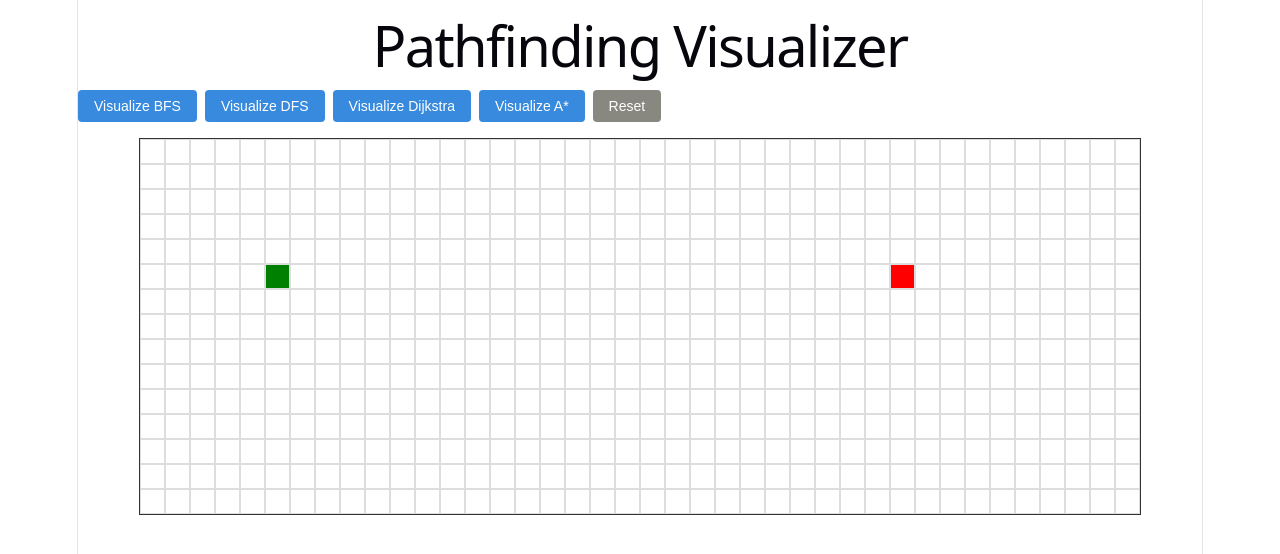
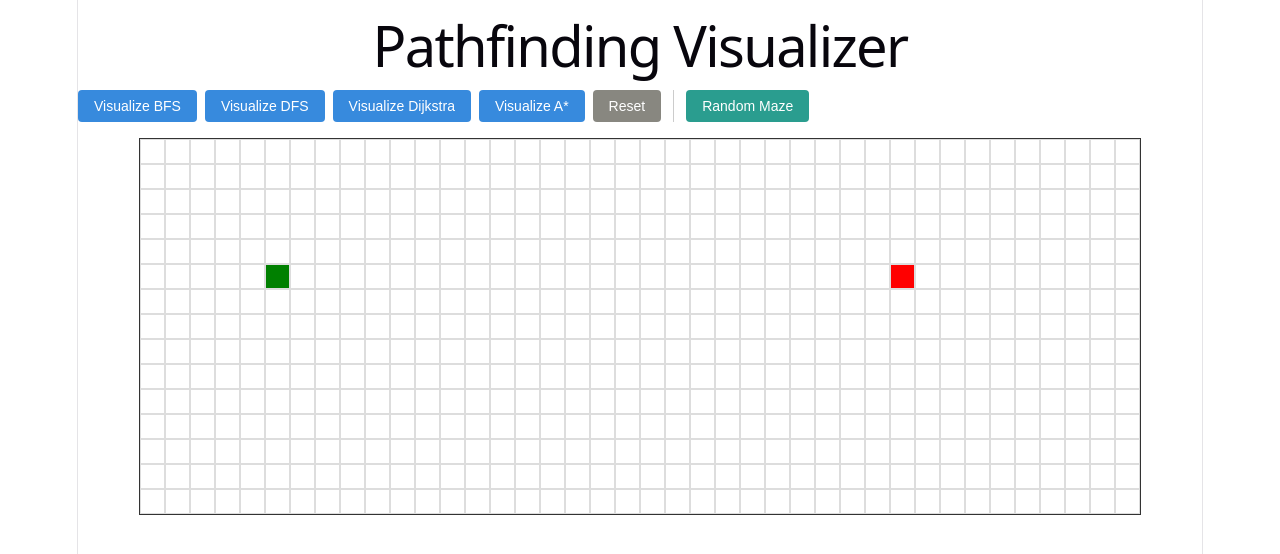
Before and after one commit to Sidfixx/maze-visualizer, a React (Vite) app: page / in a window 1280 px wide. Shown: the top 554 px of the page. Built offline with nearby package versions, Linux system fonts and the light colour scheme.

Commit message:
feat: random maze generator

```diff
--- a/src/App.tsx
+++ b/src/App.tsx
@@ -5,6 +5,7 @@ import { ControlPanel } from './components/Controls/ControlPanel';
 import { createInitialGrid } from './utils/gridUtils';
 import { useAlgorithmRunner } from './hooks/useAlgorithmRunner';
 import { useAnimationPlayer } from './hooks/useAnimationPlayer';
+import { generateRandomMaze } from './mazes/randomMaze';
 import type { Node } from './types';
 
 const NUM_ROWS = 15;
@@ -39,6 +40,13 @@ function App() {
 
   function handleReset() {
     reset(grid);
+  }
+
+  function handleGenerateRandomMaze() {
+    // Clear any existing algorithm result / animation first.
+    reset(grid);
+    // Generate a brand-new grid with random walls, then replace state.
+    setGrid(generateRandomMaze(grid));
   }
 
   function handleMouseDown(row: number, col: number, e: React.MouseEvent<HTMLDivElement>) {
@@ -88,6 +96,7 @@ function App() {
         onVisualizeDijkstra={handleVisualizeDijkstra}
         onVisualizeAStar={handleVisualizeAStar}
         onReset={handleReset}
+        onGenerateRandomMaze={handleGenerateRandomMaze}
         isRunning={isRunning}
         isAnimating={isAnimating}
       />
--- a/src/components/Controls/ControlPanel.tsx
+++ b/src/components/Controls/ControlPanel.tsx
@@ -4,6 +4,7 @@ interface ControlPanelProps {
   onVisualizeDijkstra: () => void;
   onVisualizeAStar: () => void;
   onReset: () => void;
+  onGenerateRandomMaze: () => void;
   isRunning: boolean;
   isAnimating: boolean;
 }
@@ -14,6 +15,7 @@ export function ControlPanel({
   onVisualizeDijkstra,
   onVisualizeAStar,
   onReset,
+  onGenerateRandomMaze,
   isRunning,
   isAnimating,
 }: ControlPanelProps) {
@@ -50,6 +52,16 @@ export function ControlPanel({
       <button onClick={onReset} className="btn btn-secondary">
         Reset
       </button>
+
+      {/* ── Maze Generation ───────────────────────────────── */}
+      <div className="control-divider" />
+      <button
+        onClick={onGenerateRandomMaze}
+        disabled={isRunning || isAnimating}
+        className="btn btn-maze"
+      >
+        Random Maze
+      </button>
     </div>
   );
 }
--- a/src/components/Grid/Grid.css
+++ b/src/components/Grid/Grid.css
@@ -107,3 +107,21 @@
 .cell-weighted:hover {
   opacity: 1;
 }
+
+/* ── Maze generation button ─────────────────────────────────── */
+.btn-maze {
+  background-color: #2a9d8f;
+  color: white;
+}
+
+.btn-maze:hover:not(:disabled) {
+  background-color: #1f7a6e;
+}
+
+/* Thin vertical rule separating pathfinding buttons from maze buttons */
+.control-divider {
+  width: 1px;
+  align-self: stretch;
+  background-color: #ccc;
+  margin: 0 4px;
+}
--- a/src/hooks/useALgorithmRunner.ts
+++ b/src/hooks/useALgorithmRunner.ts
@@ -37,9 +37,10 @@ export function useAlgorithmRunner() {
   }
 
   function reset(grid: Node[][]) {
-    resetGridState(grid);
-    setResult(null);
-  }
+  resetGridState(grid);
+  setResult(null);
+  setIsRunning(false);
+}
 
   return {
     result,
--- a/src/hooks/useAnimationPlayer.ts
+++ b/src/hooks/useAnimationPlayer.ts
@@ -1,25 +1,31 @@
-import { useState, useEffect } from 'react';
+import { useState, useEffect, useRef } from 'react';
 import type { Node, AlgorithmResult } from '../types';
 
 export function useAnimationPlayer(
   result: AlgorithmResult | null,
-  speed: number = 1 // speed multiplier: 1 = normal, 2 = 2x fast, 0.5 = half speed
+  speed: number = 1
 ) {
   const [visitedNodeIndices, setVisitedNodeIndices] = useState<Set<string>>(new Set());
   const [pathNodeIndices, setPathNodeIndices] = useState<Set<string>>(new Set());
   const [isAnimating, setIsAnimating] = useState(false);
 
+  const visitedIntervalRef = useRef<NodeJS.Timeout | null>(null);
+  const pathIntervalRef = useRef<NodeJS.Timeout | null>(null);
+
   useEffect(() => {
     if (!result) {
       setVisitedNodeIndices(new Set());
       setPathNodeIndices(new Set());
+      setIsAnimating(false);
+      // Clear any running intervals
+      if (visitedIntervalRef.current) clearInterval(visitedIntervalRef.current);
+      if (pathIntervalRef.current) clearInterval(pathIntervalRef.current);
       return;
     }
 
     setIsAnimating(true);
     let visitedIndex = 0;
 
-    // Animate visited nodes
     const visitedInterval = setInterval(() => {
       if (visitedIndex < result.visitedNodesInOrder.length) {
         const node = result.visitedNodesInOrder[visitedIndex];
@@ -27,10 +33,11 @@ export function useAnimationPlayer(
         visitedIndex++;
       } else {
         clearInterval(visitedInterval);
-        // Once visited is done, start path animation
         animatePath();
       }
-    }, 10 / speed); // 10ms per node, adjusted by speed
+    }, 10 / speed);
+
+    visitedIntervalRef.current = visitedInterval;
 
     function animatePath() {
       let pathIndex = 0;
@@ -43,11 +50,14 @@ export function useAnimationPlayer(
           clearInterval(pathInterval);
           setIsAnimating(false);
         }
-      }, 50 / speed); // 50ms per path node
+      }, 50 / speed);
+
+      pathIntervalRef.current = pathInterval;
     }
 
     return () => {
-      clearInterval(visitedInterval);
+      if (visitedIntervalRef.current) clearInterval(visitedIntervalRef.current);
+      if (pathIntervalRef.current) clearInterval(pathIntervalRef.current);
     };
   }, [result, speed]);
 
--- /dev/null
+++ b/src/mazes/randomMaze.ts
@@ -0,0 +1,160 @@
+import type { Node } from '../types';
+
+/**
+ * Probability that any given non-start, non-end cell becomes a wall.
+ * 0.30 means ~30% of cells are walls — dense enough to be interesting,
+ * sparse enough that a path almost always exists naturally.
+ */
+const WALL_DENSITY = 0.3;
+
+// ---------------------------------------------------------------------------
+// Public API
+// ---------------------------------------------------------------------------
+
+/**
+ * Generates a random maze on the grid by:
+ *  1. Scattering walls at WALL_DENSITY probability (never on start/end).
+ *  2. Running a BFS to check whether the end node is still reachable.
+ *  3. If not, carving a straight BFS corridor through walls to reconnect them.
+ *
+ * Returns a brand-new Node[][] — the original grid is never mutated.
+ */
+export function generateRandomMaze(grid: Node[][]): Node[][] {
+  // Locate start and end nodes before building the new grid.
+  let startNode: Node | null = null;
+  let endNode: Node | null = null;
+
+  for (const row of grid) {
+    for (const node of row) {
+      if (node.isStart) startNode = node;
+      if (node.isEnd) endNode = node;
+    }
+  }
+
+  // Safety guard: if the grid somehow has no start/end, return it unchanged.
+  if (!startNode || !endNode) return grid;
+
+  // Step 1 — build a fresh grid with randomly placed walls.
+  const newGrid: Node[][] = grid.map(row =>
+    row.map(node => ({
+      ...node,
+      isWall: !node.isStart && !node.isEnd && Math.random() < WALL_DENSITY,
+      // Reset all pathfinding state so the new grid is clean.
+      isVisited: false,
+      previousNode: null,
+      distance: Infinity,
+    }))
+  );
+
+  const newStart = newGrid[startNode.row][startNode.col];
+  const newEnd   = newGrid[endNode.row][endNode.col];
+
+  // Step 2 — verify connectivity; carve a corridor if needed.
+  if (!isReachable(newGrid, newStart, newEnd)) {
+    carveCorridorToEnd(newGrid, newStart, newEnd);
+  }
+
+  return newGrid;
+}
+
+// ---------------------------------------------------------------------------
+// Internal helpers
+// ---------------------------------------------------------------------------
+
+/**
+ * BFS that respects walls.
+ * Returns true if `end` is reachable from `start`.
+ */
+function isReachable(grid: Node[][], start: Node, end: Node): boolean {
+  const visited = new Set<string>();
+  const queue: Node[] = [start];
+  visited.add(nodeKey(start));
+
+  while (queue.length > 0) {
+    const current = queue.shift()!;
+
+    if (current.row === end.row && current.col === end.col) {
+      return true;
+    }
+
+    for (const neighbor of getCardinalNeighbors(current, grid)) {
+      const key = nodeKey(neighbor);
+      if (!visited.has(key) && !neighbor.isWall) {
+        visited.add(key);
+        queue.push(neighbor);
+      }
+    }
+  }
+
+  return false;
+}
+
+/**
+ * BFS that IGNORES walls to find the geometrically shortest route from
+ * `start` to `end`, then clears any wall along that route.
+ *
+ * This guarantees at least one open path exists after the maze is generated,
+ * while disturbing as few walls as possible.
+ */
+function carveCorridorToEnd(grid: Node[][], start: Node, end: Node): void {
+  // Map each visited node to the node that discovered it so we can trace back.
+  const cameFrom = new Map<string, Node | null>();
+  const queue: Node[] = [start];
+  cameFrom.set(nodeKey(start), null);
+
+  // BFS — traverse all cells regardless of wall status.
+  outer: while (queue.length > 0) {
+    const current = queue.shift()!;
+
+    for (const neighbor of getCardinalNeighbors(current, grid)) {
+      const key = nodeKey(neighbor);
+      if (!cameFrom.has(key)) {
+        cameFrom.set(key, current);
+        queue.push(neighbor);
+
+        if (neighbor.row === end.row && neighbor.col === end.col) {
+          break outer; // Found the end; stop expanding.
+        }
+      }
+    }
+  }
+
+  // Trace the path backwards from end → start and clear every wall along it.
+  let current: Node | null = end;
+  while (current !== null) {
+    // Clear the wall on this cell (start/end are never walls, so this is safe).
+    current.isWall = false;
+    current = cameFrom.get(nodeKey(current)) ?? null;
+  }
+}
+
+/**
+ * Returns the four cardinal (up/down/left/right) neighbours of `node`
+ * that lie within the grid bounds.
+ */
+function getCardinalNeighbors(node: Node, grid: Node[][]): Node[] {
+  const { row, col } = node;
+  const neighbors: Node[] = [];
+
+  const directions: [number, number][] = [
+    [-1,  0], // up
+    [ 1,  0], // down
+    [ 0, -1], // left
+    [ 0,  1], // right
+  ];
+
+  for (const [dr, dc] of directions) {
+    const r = row + dr;
+    const c = col + dc;
+    if (r >= 0 && r < grid.length && c >= 0 && c < grid[0].length) {
+      neighbors.push(grid[r][c]);
+    }
+  }
+
+  return neighbors;
+}
+
+/** Stable string key for a node's position. */
+function nodeKey(node: Node): string {
+  return `${node.row},${node.col}`;
+}
```
Also changed, not shown: .agents/rules/maze-visualizer.md (added).
